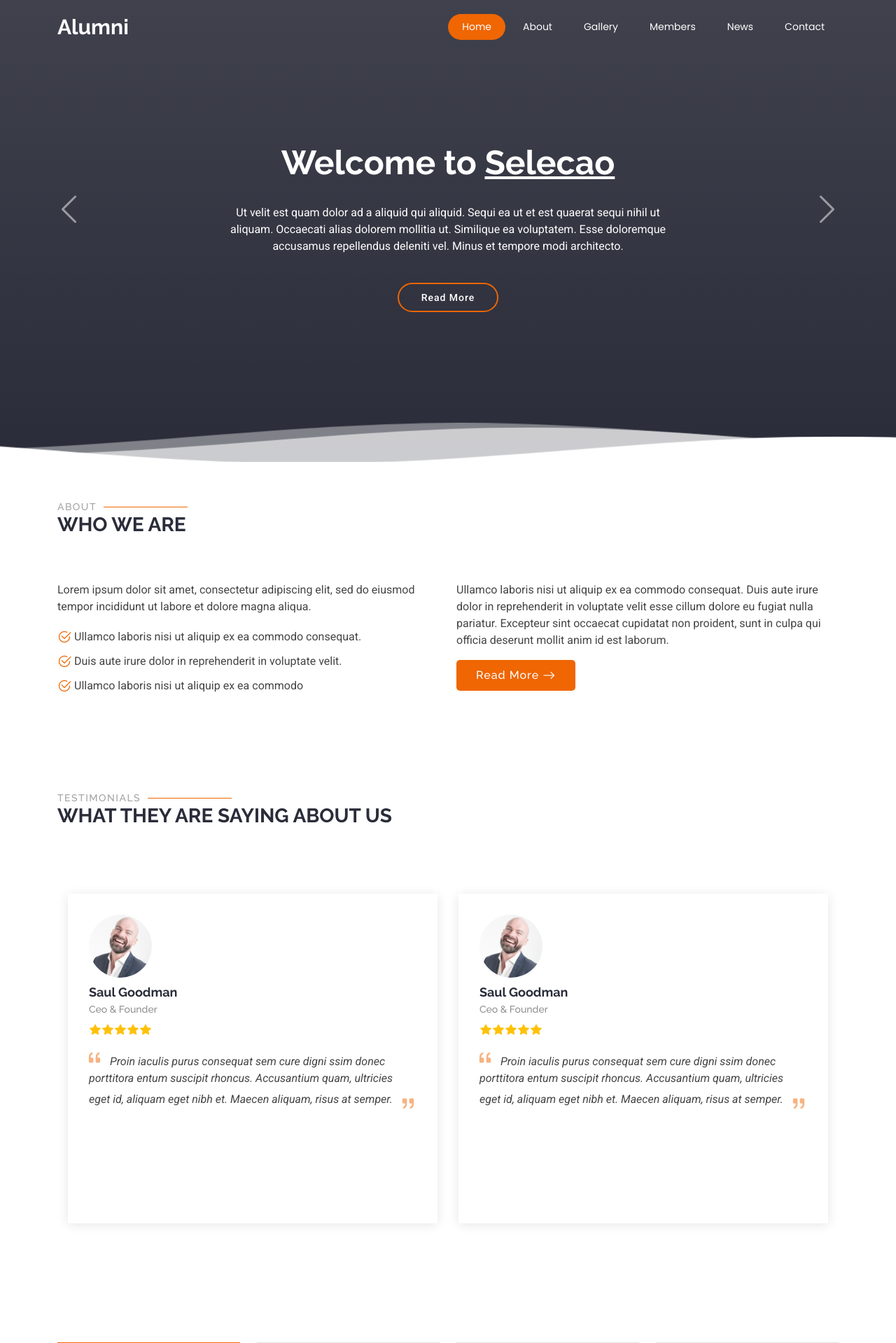
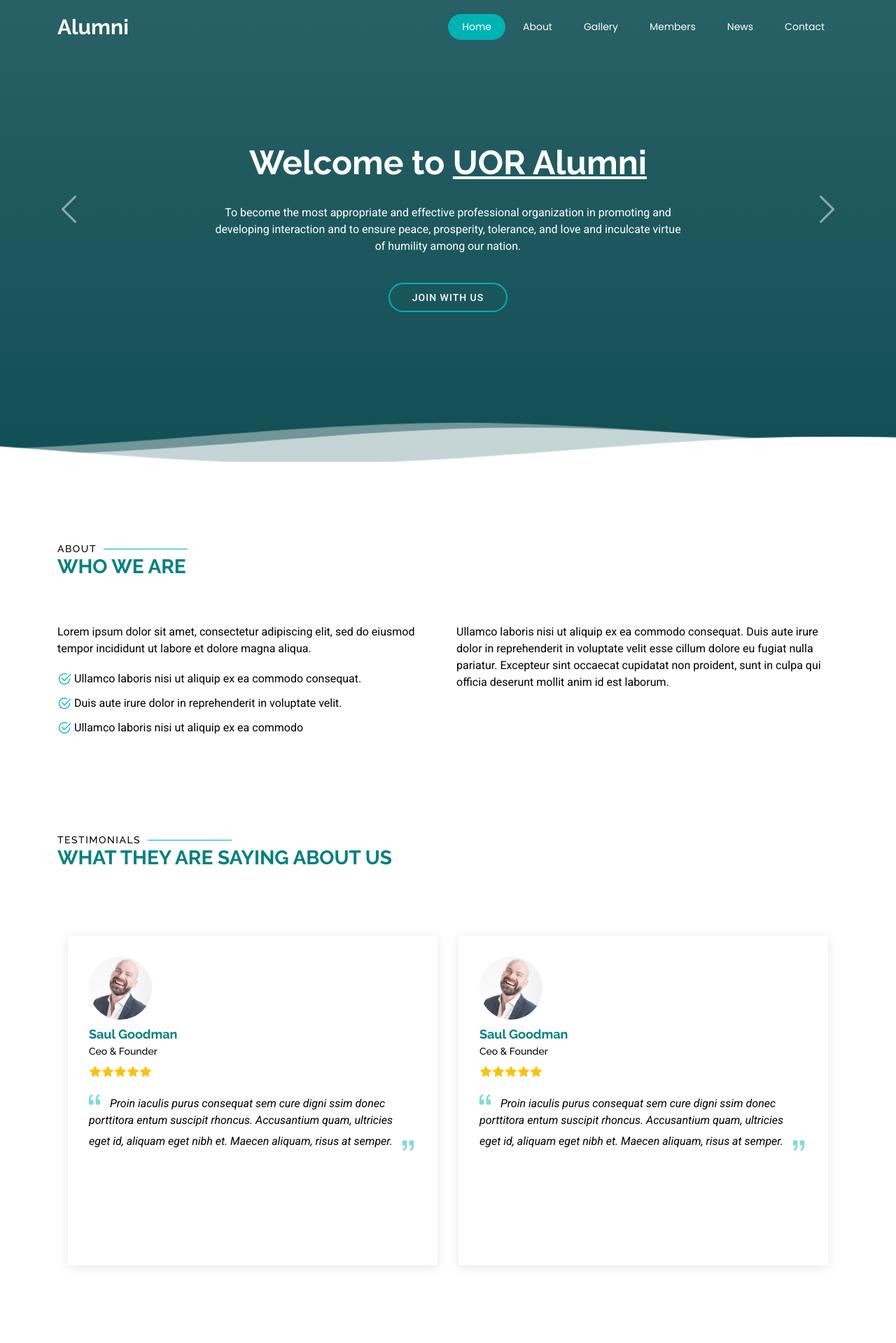
Before and after one commit to ManeeshaGee/FOT-Alumni, a PHP site: page / in a window 1280 px wide. Shown: the top 1919 px of the page at 70% size. Run offline with PHP 8.4, Linux system fonts and the light colour scheme.

Commit message:
Update color scheme in main.css

```diff
--- a/assets/css/main.css
+++ b/assets/css/main.css
@@ -9,9 +9,9 @@
 /* Global Colors - The following color variables are used throughout the website. Updating them here will change the color scheme of the entire website */
 :root {
   --background-color: #ffffff; /* Background color for the entire website, including individual sections */
-  --default-color: #444444; /* Default color used for the majority of the text content across the entire website */
-  --heading-color: #2a2c39; /* Color for headings, subheadings and title throughout the website */
-  --accent-color: #ef6603; /* Accent color that represents your brand on the website. It's used for buttons, links, and other elements that need to stand out */
+  --default-color: ##00b3b3; /* Default color used for the majority of the text content across the entire website */
+  --heading-color: #008080; /* Color for headings, subheadings and title throughout the website */
+  --accent-color: #00b3b3; /* Accent color that represents your brand on the website. It's used for buttons, links, and other elements that need to stand out */
   --surface-color: #ffffff; /* The surface color is used as a background of boxed elements within sections, such as cards, icon boxes, or other elements that require a visual separation from the global background. */
   --contrast-color: #ffffff; /* Contrast color for text, ensuring readability against backgrounds of accent, heading, or default colors. */
 }
@@ -19,11 +19,11 @@
 /* Nav Menu Colors - The following color variables are used specifically for the navigation menu. They are separate from the global colors to allow for more customization options */
 :root {
   --nav-color: #ffffff; /* The default color of the main navmenu links */
-  --nav-hover-color: #ef6603; /* Applied to main navmenu links when they are hovered over or active */
+  --nav-hover-color: #00b3b3; /* Applied to main navmenu links when they are hovered over or active */
   --nav-mobile-background-color: #ffffff; /* Used as the background color for mobile navigation menu */
   --nav-dropdown-background-color: #ffffff; /* Used as the background color for dropdown items that appear when hovering over primary navigation items */
   --nav-dropdown-color: #060606; /* Used for navigation links of the dropdown items in the navigation menu. */
-  --nav-dropdown-hover-color: #ef6603; /* Similar to --nav-hover-color, this color is applied to dropdown navigation links when they are hovered over. */
+  --nav-dropdown-hover-color: #00b3b3; /* Similar to --nav-hover-color, this color is applied to dropdown navigation links when they are hovered over. */
 }
 
 .light-background {
@@ -41,7 +41,7 @@
 }
 
 .dark-background {
-  --background-color: #2a2c39;
+  --background-color: #104f55;
   --default-color: #ffffff;
   --heading-color: #ffffff;
   --surface-color: #404356;
@@ -171,7 +171,7 @@ h6 {
 /* Global Header on Scroll
 ------------------------------*/
 .scrolled .header {
-  --background-color: rgba(42, 44, 57, 0.9);
+  --background-color: #104f55;
 }
 
 /*--------------------------------------------------------------
@@ -434,6 +434,13 @@ h6 {
 .footer p {
   font-size: 15;
   font-style: italic;
+  padding: 0;
+  margin: 0 0 30px 0;
+}
+
+.footer-link {
+  font-size: 16px;
+  color: #f9f9f9;
   padding: 0;
   margin: 0 0 30px 0;
 }
--- a/index.php
+++ b/index.php
@@ -45,33 +45,22 @@
         <!-- Slide 1 -->
         <div class="carousel-item active">
           <div class="carousel-container">
-            <h2 class="animate__animated animate__fadeInDown">Welcome to <span>Selecao</span></h2>
-            <p class="animate__animated animate__fadeInUp">Ut velit est quam dolor ad a aliquid qui aliquid. Sequi ea ut
-              et est quaerat sequi nihil ut aliquam. Occaecati alias dolorem mollitia ut. Similique ea voluptatem. Esse
-              doloremque accusamus repellendus deleniti vel. Minus et tempore modi architecto.</p>
-            <a href="#about" class="btn-get-started animate__animated animate__fadeInUp scrollto">Read More</a>
+            <h2 class="animate__animated animate__fadeInDown">Welcome to <span>UOR Alumni</span></h2>
+            <p class="animate__animated animate__fadeInUp">To become the most appropriate and effective
+              professional organization in promoting and developing interaction and to ensure peace, prosperity,
+              tolerance, and love and inculcate virtue of humility among our nation.</p>
+            <a href="#about" class="btn-get-started animate__animated animate__fadeInUp scrollto">JOIN WITH US</a>
           </div>
         </div>
 
         <!-- Slide 2 -->
         <div class="carousel-item">
           <div class="carousel-container">
-            <h2 class="animate__animated animate__fadeInDown">Lorem Ipsum Dolor</h2>
-            <p class="animate__animated animate__fadeInUp">Ut velit est quam dolor ad a aliquid qui aliquid. Sequi ea ut
-              et est quaerat sequi nihil ut aliquam. Occaecati alias dolorem mollitia ut. Similique ea voluptatem. Esse
-              doloremque accusamus repellendus deleniti vel. Minus et tempore modi architecto.</p>
-            <a href="#about" class="btn-get-started animate__animated animate__fadeInUp scrollto">Read More</a>
-          </div>
-        </div>
-
-        <!-- Slide 3 -->
-        <div class="carousel-item">
-          <div class="carousel-container">
-            <h2 class="animate__animated animate__fadeInDown">Sequi ea ut et est quaerat</h2>
-            <p class="animate__animated animate__fadeInUp">Ut velit est quam dolor ad a aliquid qui aliquid. Sequi ea ut
-              et est quaerat sequi nihil ut aliquam. Occaecati alias dolorem mollitia ut. Similique ea voluptatem. Esse
-              doloremque accusamus repellendus deleniti vel. Minus et tempore modi architecto.</p>
-            <a href="#about" class="btn-get-started animate__animated animate__fadeInUp scrollto">Read More</a>
+            <h2 class="animate__animated animate__fadeInDown">We Need You <span>Our mission</span></h2>
+            <p class="animate__animated animate__fadeInUp">Our mission is to implement various projects to achieve our
+              vision and develop mutual relationship among our members, administration of University of Ruhuna, and
+              other professional organizations in the country.</p>
+            <a href="#about" class="btn-get-started animate__animated animate__fadeInUp scrollto">JOIN WITH US</a>
           </div>
         </div>
 
@@ -103,8 +92,9 @@
 
     </section><!-- /Hero Section -->
 
+    <section id="about">
       <!-- About Section -->
-    <section id="about" class="about section">
+      <section class="about section">
 
         <!-- Section Title -->
         <div class="container section-title" data-aos="fade-up">
@@ -135,7 +125,7 @@
               <p>Ullamco laboris nisi ut aliquip ex ea commodo consequat. Duis aute irure dolor in reprehenderit in
                 voluptate velit esse cillum dolore eu fugiat nulla pariatur. Excepteur sint occaecat cupidatat non
                 proident, sunt in culpa qui officia deserunt mollit anim id est laborum. </p>
-            <a href="#" class="read-more"><span>Read More</span><i class="bi bi-arrow-right"></i></a>
+              <!-- <a href="#" class="read-more"><span>Read More</span><i class="bi bi-arrow-right"></i></a> -->
             </div>
 
           </div>
@@ -143,8 +133,6 @@
         </div>
 
       </section><!-- /About Section -->
-
-
       <section id="message" class="testimonials section">
 
         <!-- Section Title -->
@@ -191,7 +179,7 @@
             </div>
           </div>
         </div>
-
+      </section>
       <!-- Features Section -->
       <section id="features" class="features section">
 
@@ -201,30 +189,20 @@
             <li class="nav-item col-3">
               <a class="nav-link active show" data-bs-toggle="tab" data-bs-target="#features-tab-1">
                 <i class="bi bi-binoculars"></i>
-                <h4 class="d-none d-lg-block">Modi sit est dela pireda nest</h4>
+                <h4 class="d-none d-lg-block">Our Vision</h4>
               </a>
             </li>
+
+
             <li class="nav-item col-3">
               <a class="nav-link" data-bs-toggle="tab" data-bs-target="#features-tab-2">
-                <i class="bi bi-box-seam"></i>
-                <h4 class="d-none d-lg-block">Unde praesenti mara setra le</h4>
-              </a>
-            </li>
-            <li class="nav-item col-3">
-              <a class="nav-link" data-bs-toggle="tab" data-bs-target="#features-tab-3">
-                <i class="bi bi-brightness-high"></i>
-                <h4 class="d-none d-lg-block">Pariatur explica nitro dela</h4>
-              </a>
-            </li>
-            <li class="nav-item col-3">
-              <a class="nav-link" data-bs-toggle="tab" data-bs-target="#features-tab-4">
                 <i class="bi bi-command"></i>
-                <h4 class="d-none d-lg-block">Nostrum qui dile node</h4>
+                <h4 class="d-none d-lg-block">Our Mission</h4>
               </a>
             </li>
           </ul><!-- End Tab Nav -->
 
-          <div class="tab-content" data-aos="fade-up" data-aos-delay="200">
+          <div class="tab-content " data-aos="fade-up" data-aos-delay="200">
 
             <div class="tab-pane fade active show" id="features-tab-1">
               <div class="row">
@@ -257,74 +235,8 @@
                   <img src="assets/img/working-1.jpg" alt="" class="img-fluid">
                 </div>
               </div>
-            </div><!-- End Tab Content Item -->
-
-            <div class="tab-pane fade" id="features-tab-2">
-              <div class="row">
-                <div class="col-lg-6 order-2 order-lg-1 mt-3 mt-lg-0">
-                  <h3>Neque exercitationem debitis soluta quos debitis quo mollitia officia est</h3>
-                  <p>
-                    Ullamco laboris nisi ut aliquip ex ea commodo consequat. Duis aute irure dolor in reprehenderit in
-                    voluptate
-                    velit esse cillum dolore eu fugiat nulla pariatur. Excepteur sint occaecat cupidatat non proident,
-                    sunt in
-                    culpa qui officia deserunt mollit anim id est laborum
-                  </p>
-                  <p class="fst-italic">
-                    Lorem ipsum dolor sit amet, consectetur adipiscing elit, sed do eiusmod tempor incididunt ut labore
-                    et dolore
-                    magna aliqua.
-                  </p>
-                  <ul>
-                    <li><i class="bi bi-check2-all"></i> <span>Ullamco laboris nisi ut aliquip ex ea commodo
-                        consequat.</span></li>
-                    <li><i class="bi bi-check2-all"></i> <span>Duis aute irure dolor in reprehenderit in voluptate
-                        velit.</span></li>
-                    <li><i class="bi bi-check2-all"></i> <span>Provident mollitia neque rerum asperiores dolores quos
-                        qui a. Ipsum neque dolor voluptate nisi sed.</span></li>
-                    <li><i class="bi bi-check2-all"></i> <span>Ullamco laboris nisi ut aliquip ex ea commodo consequat.
-                        Duis aute irure dolor in reprehenderit in voluptate trideta storacalaperda mastiro dolore eu
-                        fugiat nulla pariatur.</span></li>
-                  </ul>
             </div>
-                <div class="col-lg-6 order-1 order-lg-2 text-center">
-                  <img src="assets/img/working-2.jpg" alt="" class="img-fluid">
-                </div>
-              </div>
-            </div><!-- End Tab Content Item -->
-
-            <div class="tab-pane fade" id="features-tab-3">
-              <div class="row">
-                <div class="col-lg-6 order-2 order-lg-1 mt-3 mt-lg-0">
-                  <h3>Voluptatibus commodi ut accusamus ea repudiandae ut autem dolor ut assumenda</h3>
-                  <p>
-                    Ullamco laboris nisi ut aliquip ex ea commodo consequat. Duis aute irure dolor in reprehenderit in
-                    voluptate
-                    velit esse cillum dolore eu fugiat nulla pariatur. Excepteur sint occaecat cupidatat non proident,
-                    sunt in
-                    culpa qui officia deserunt mollit anim id est laborum
-                  </p>
-                  <ul>
-                    <li><i class="bi bi-check2-all"></i> <span>Ullamco laboris nisi ut aliquip ex ea commodo
-                        consequat.</span></li>
-                    <li><i class="bi bi-check2-all"></i> <span>Duis aute irure dolor in reprehenderit in voluptate
-                        velit.</span></li>
-                    <li><i class="bi bi-check2-all"></i> <span>Provident mollitia neque rerum asperiores dolores quos
-                        qui a. Ipsum neque dolor voluptate nisi sed.</span></li>
-                  </ul>
-                  <p class="fst-italic">
-                    Lorem ipsum dolor sit amet, consectetur adipiscing elit, sed do eiusmod tempor incididunt ut labore
-                    et dolore
-                    magna aliqua.
-                  </p>
-                </div>
-                <div class="col-lg-6 order-1 order-lg-2 text-center">
-                  <img src="assets/img/working-3.jpg" alt="" class="img-fluid">
-                </div>
-              </div>
-            </div><!-- End Tab Content Item -->
-
-            <div class="tab-pane fade" id="features-tab-4">
+            < <div class="tab-pane fade" id="features-tab-2">
               <div class="row">
                 <div class="col-lg-6 order-2 order-lg-1 mt-3 mt-lg-0">
                   <h3>Omnis fugiat ea explicabo sunt dolorum asperiores sequi inventore rerum</h3>
@@ -369,19 +281,21 @@
 
           <div class="row" data-aos="zoom-in" data-aos-delay="100">
             <div class="col-xl-9 text-center text-xl-start">
-              <h3>Call To Action</h3>
-              <p>Duis aute irure dolor in reprehenderit in voluptate velit esse cillum dolore eu fugiat nulla pariatur.
-                Excepteur sint occaecat cupidatat non proident, sunt in culpa qui officia deserunt mollit anim id est
-                laborum.</p>
+              <h3>JOIN WITH US</h3>
+              <p>If you wish to become a member of the University of Ruhuna Alumni Association, we respectfully remind
+                you to go through the link below, download our application form and follow its instructions.</p>
             </div>
             <div class="col-xl-3 cta-btn-container text-center">
-              <a class="cta-btn align-middle" href="#">Call To Action</a>
+              <a class="cta-btn align-middle" href="#">Download Form</a>
             </div>
           </div>
 
         </div>
 
       </section><!-- /Call To Action Section -->
+    </section>
+
+
 
 
 
@@ -405,8 +319,7 @@
                 <h4>App 1</h4>
                 <p>Lorem ipsum, dolor sit</p>
                 <a href="assets/img/masonry-portfolio/masonry-portfolio-1.jpg" title="App 1"
-                    data-gallery="portfolio-gallery-app" class="glightbox preview-link"><i
-                      class="bi bi-zoom-in"></i></a>
+                  data-gallery="portfolio-gallery-app" class="glightbox preview-link"><i class="bi bi-zoom-in"></i></a>
                 <a href="portfolio-details.html" title="More Details" class="details-link"><i
                     class="bi bi-link-45deg"></i></a>
               </div>
@@ -444,8 +357,7 @@
                 <h4>App 2</h4>
                 <p>Lorem ipsum, dolor sit</p>
                 <a href="assets/img/masonry-portfolio/masonry-portfolio-4.jpg" title="App 2"
-                    data-gallery="portfolio-gallery-app" class="glightbox preview-link"><i
-                      class="bi bi-zoom-in"></i></a>
+                  data-gallery="portfolio-gallery-app" class="glightbox preview-link"><i class="bi bi-zoom-in"></i></a>
                 <a href="portfolio-details.html" title="More Details" class="details-link"><i
                     class="bi bi-link-45deg"></i></a>
               </div>
@@ -483,8 +395,7 @@
                 <h4>App 3</h4>
                 <p>Lorem ipsum, dolor sit</p>
                 <a href="assets/img/masonry-portfolio/masonry-portfolio-7.jpg" title="App 3"
-                    data-gallery="portfolio-gallery-app" class="glightbox preview-link"><i
-                      class="bi bi-zoom-in"></i></a>
+                  data-gallery="portfolio-gallery-app" class="glightbox preview-link"><i class="bi bi-zoom-in"></i></a>
                 <a href="portfolio-details.html" title="More Details" class="details-link"><i
                     class="bi bi-link-45deg"></i></a>
               </div>
@@ -530,7 +441,7 @@
 
       <!-- Section Title -->
       <div class="container section-title" data-aos="fade-up">
-          <h2>Team</h2>
+        <h2>OFFICE BEARERS</h2>
         <p>Our Hardworking Team</p>
       </div><!-- End Section Title -->
 
@@ -615,6 +526,7 @@
       </div>
 
     </section><!-- /Team Section -->
+
 
 
 
```
Lines whose indentation alone changed are shown as unchanged.
